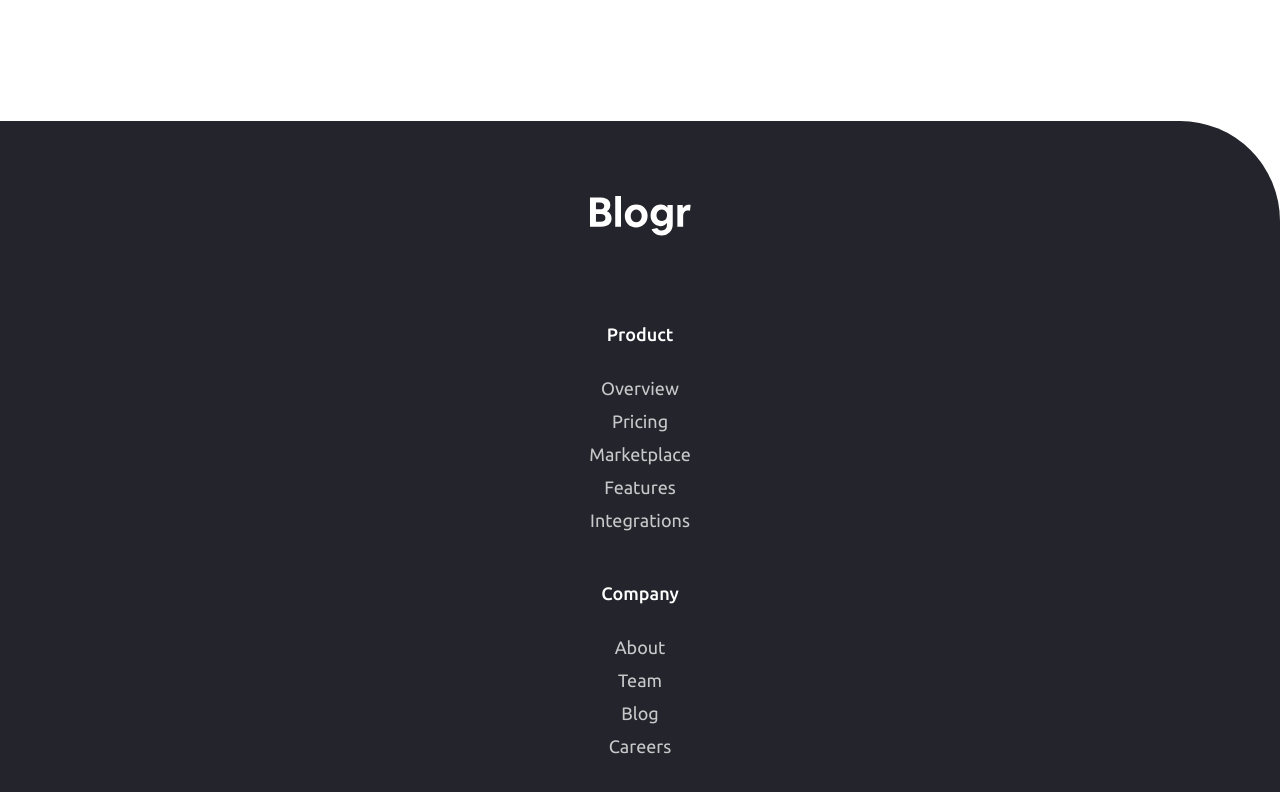
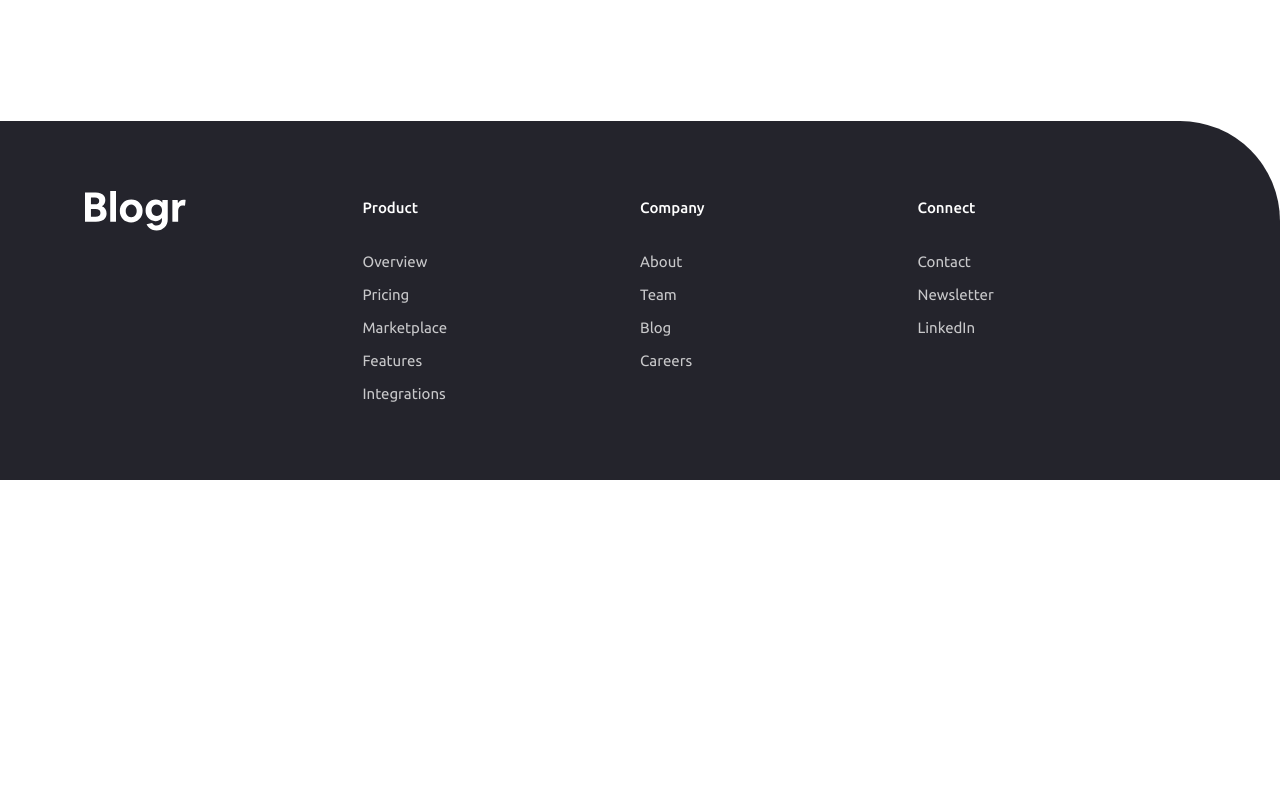
Before and after one commit to ionStici/blogr-landing-page, a website with bundled scripts: page index.html in a window 1280 px wide. Shown: the part 2888-3680 px from the top of the page. After the commit the page ends 3368 px from the top, so only its background shows below. Built offline with nearby package versions, Linux system fonts and the light colour scheme.

Commit message:
Add footer version for desktop

```diff
--- a/src/css/_footer.scss
+++ b/src/css/_footer.scss
@@ -8,8 +8,28 @@
   line-height: 33px;
   color: #fff;
 
+  @media only screen and (min-width: 768px) {
+    text-align: left;
+    padding: 70px 24px;
+    font-size: 15px;
+  }
+
+  &__container {
+    max-width: 1110px;
+    margin: 0 auto;
+
+    @media only screen and (min-width: 768px) {
+      display: grid;
+      grid-template-columns: repeat(4, 1fr);
+    }
+  }
+
   &__logo {
     margin-bottom: 72px;
+
+    @media only screen and (min-width: 768px) {
+      display: block;
+    }
   }
 
   ul {
@@ -17,6 +37,10 @@
 
     &:not(:last-child) {
       margin-bottom: 40px;
+
+      @media only screen and (min-width: 768px) {
+        margin-bottom: 0;
+      }
     }
   }
 
```
Also changed, not shown: src/css/style.css.
